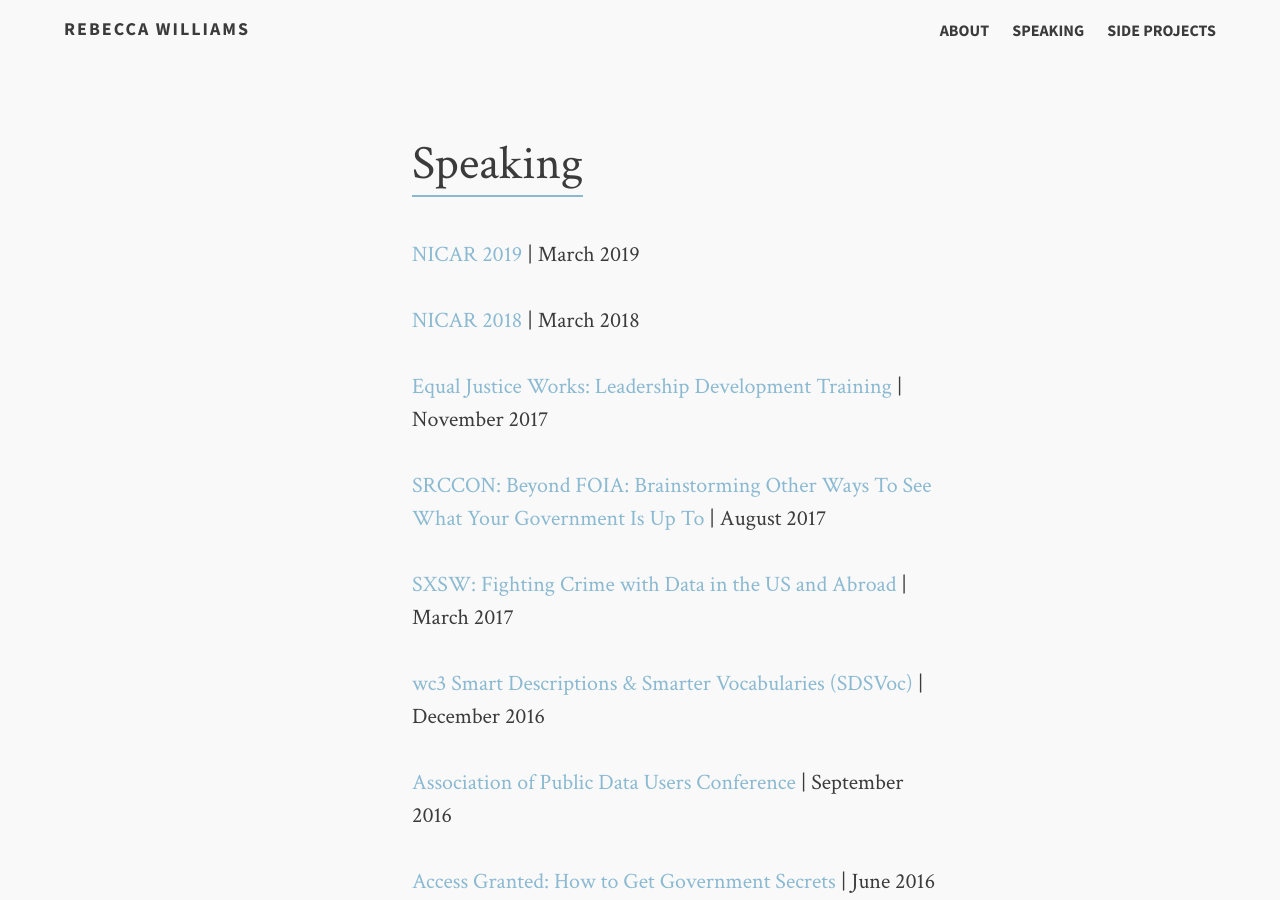
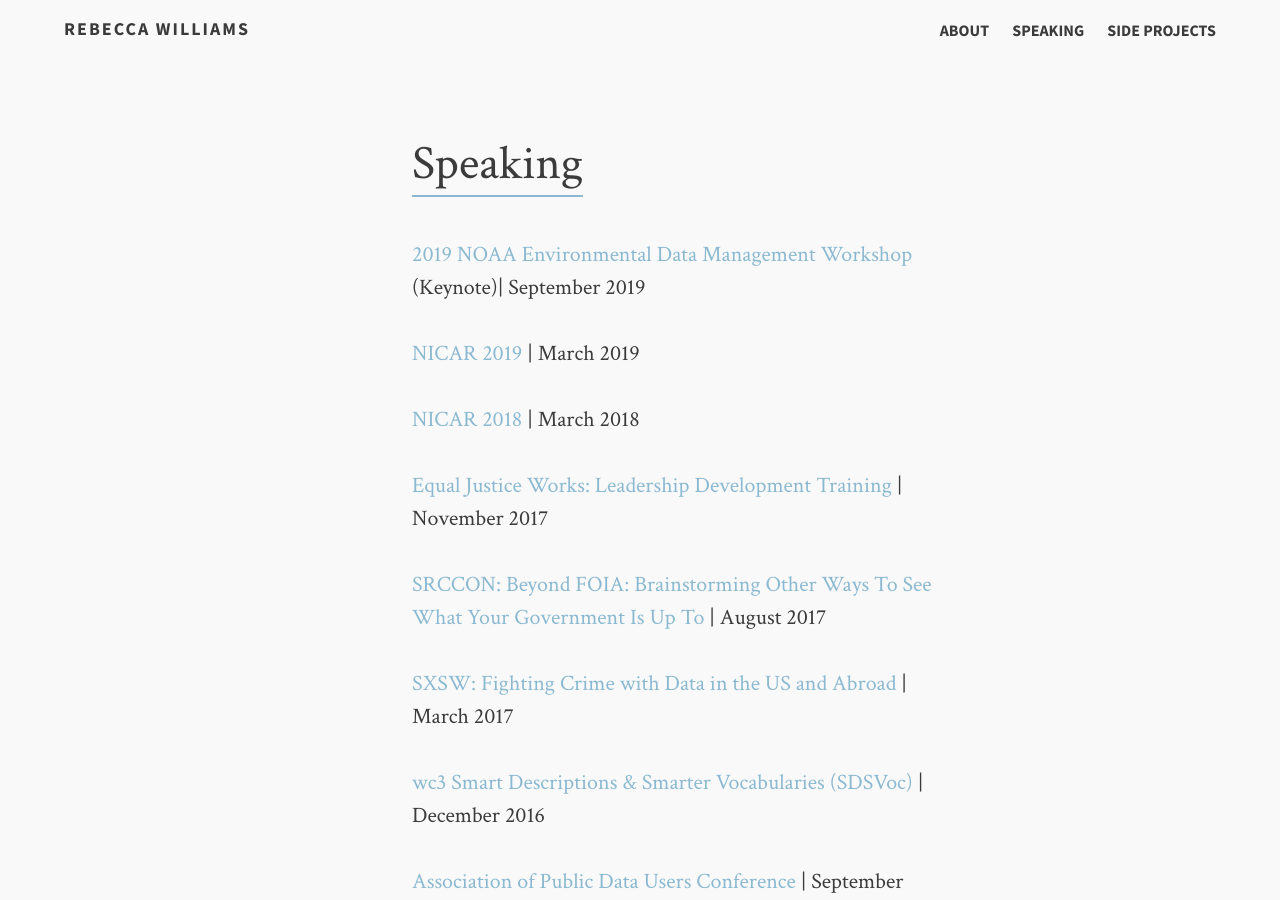
Before and after one commit to rebeccawilliams/rebeccawilliams.us, a Jekyll site: the page built from speaking.md, in a window 1280 px wide and 900 px high. Built offline with Jekyll 4.4.1, drawn with Linux system fonts in a browser that asks for light colours; nearby versions of some CDN libraries.

Commit message:
Update speaking.html

```diff
--- a/_layouts/speaking.html
+++ b/_layouts/speaking.html
@@ -6,6 +6,7 @@
           <article class="archive-wrap">
               <ol class="post-list">
                  <lh><h2><span class="bb">Speaking</a></span></h2></lh>
+		  <p><a href=https://noaaedm19.sched.com/>2019 NOAA Environmental Data Management Workshop</a> (Keynote)| September 2019</p>
 		  <p><a href=https://www.ire.org/events-and-training/event/3433/4401>NICAR 2019</a> | March 2019</p>
 		  <p><a href=https://ire.org/events-and-training/event/3189/>NICAR 2018</a> | March 2018</p>
 		  <p><a href=http://www.equaljusticeworks.org/post-grad/equal-justice-works-fellowships/leadership-development-training>Equal Justice Works: Leadership Development Training</a> | November 2017</p>
```
